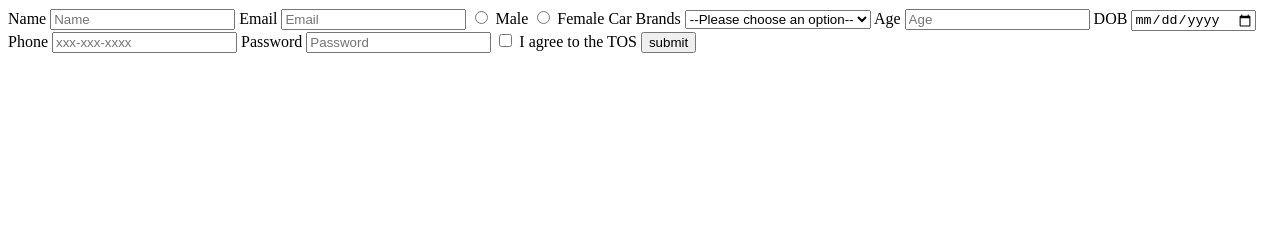
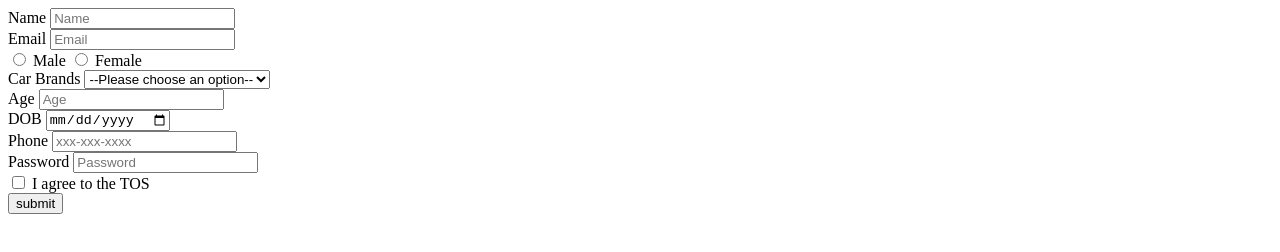
Before and after one commit to acciojob/signup-form-car-abhii47, a website: page main.html in a window 1280 px wide. Drawn offline with Linux system fonts and the light colour scheme.

Commit message:
created a submission

```diff
--- a/main.html
+++ b/main.html
@@ -10,29 +10,29 @@
 	<!-- the entire body must be written by student -->
 	<form method="post">
 		<label for="name">Name</label>
-		<input type="text" id="name" placeholder="Name" required/>
+		<input type="text" id="name" placeholder="Name" required/><br>
 		<label for="email">Email</label>
-		<input type="email" id="email" placeholder="Email" required/>
+		<input type="email" id="email" placeholder="Email" required/><br>
 		<input type="radio" id="gender_m" name="gender" required/>
 		<label for="gender_m">Male</label>
 		<input type="radio" id="gender_f" name="gender" required/>
-		<label for="gender_f">Female</label>
+		<label for="gender_f">Female</label><br>
 		<label for="cars">Car Brands</label>
 		<select id="cars">
 			<option value="" disabled selected>--Please choose an option--</option>
 			<option value="volvo">Volvo</option>
 			<option value="mustang">Mustang</option>
-		</select>
+		</select><br>
 		<label for="age">Age</label>
-		<input type="number" id="age" placeholder="Age" required/>
+		<input type="number" id="age" placeholder="Age" required/><br>
 		<label for="dob">DOB</label>
-		<input type="date" id="dob" required/>
+		<input type="date" id="dob" required/><br>
 		<label for="tel">Phone</label>
-		<input type="tel" id="tel" placeholder="xxx-xxx-xxxx"/>
+		<input type="tel" id="tel" placeholder="xxx-xxx-xxxx"/><br>
 		<label for="password">Password</label>
-		<input type="password" id="password" placeholder="Password" required/>
+		<input type="password" id="password" placeholder="Password" required/><br>
 		<input type="checkbox" id="tos" required />
-		<label for="tos">I agree to the TOS</label>
+		<label for="tos">I agree to the TOS</label><br>
 		<input type="submit" value="submit">
 
 	</form>
```
